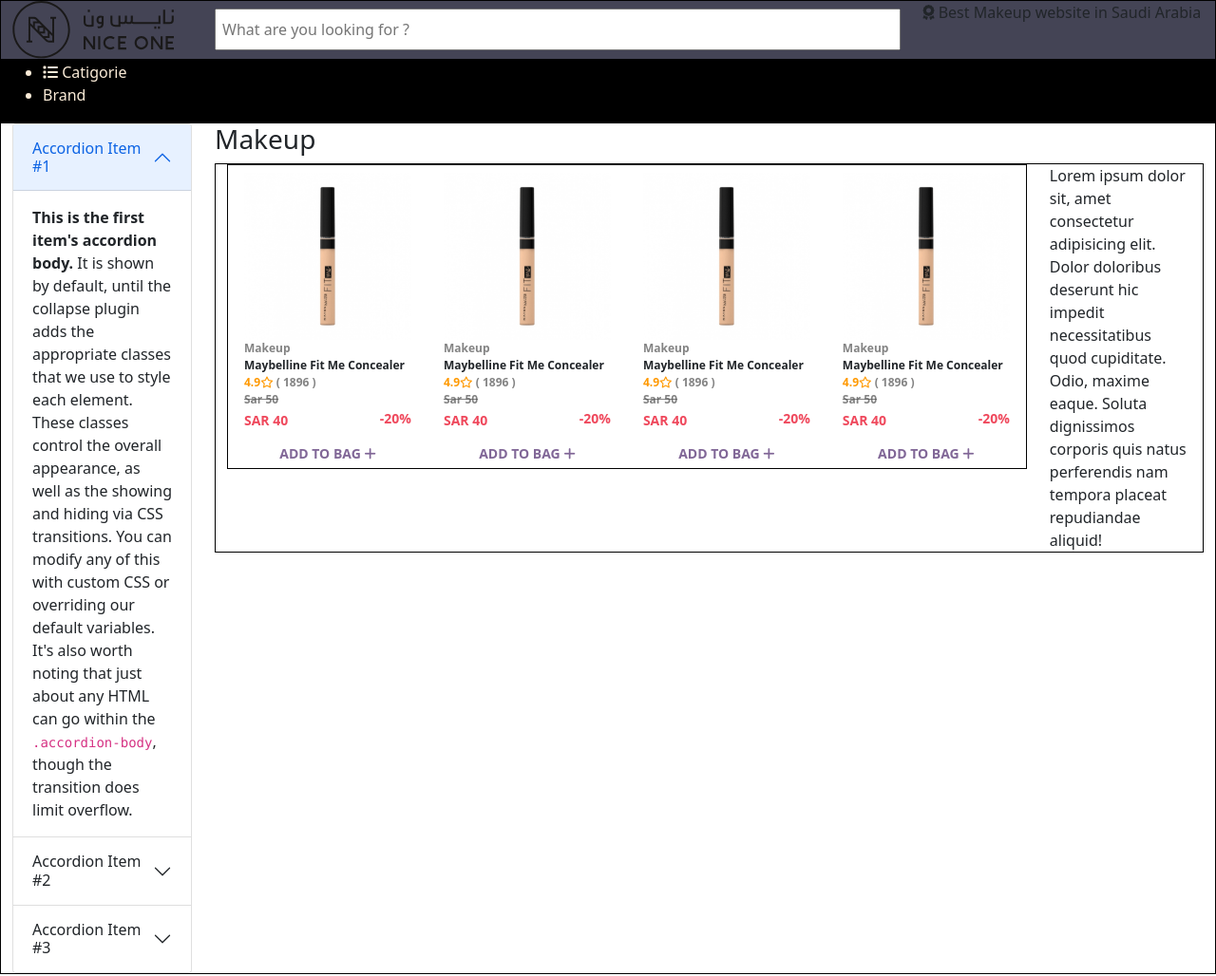
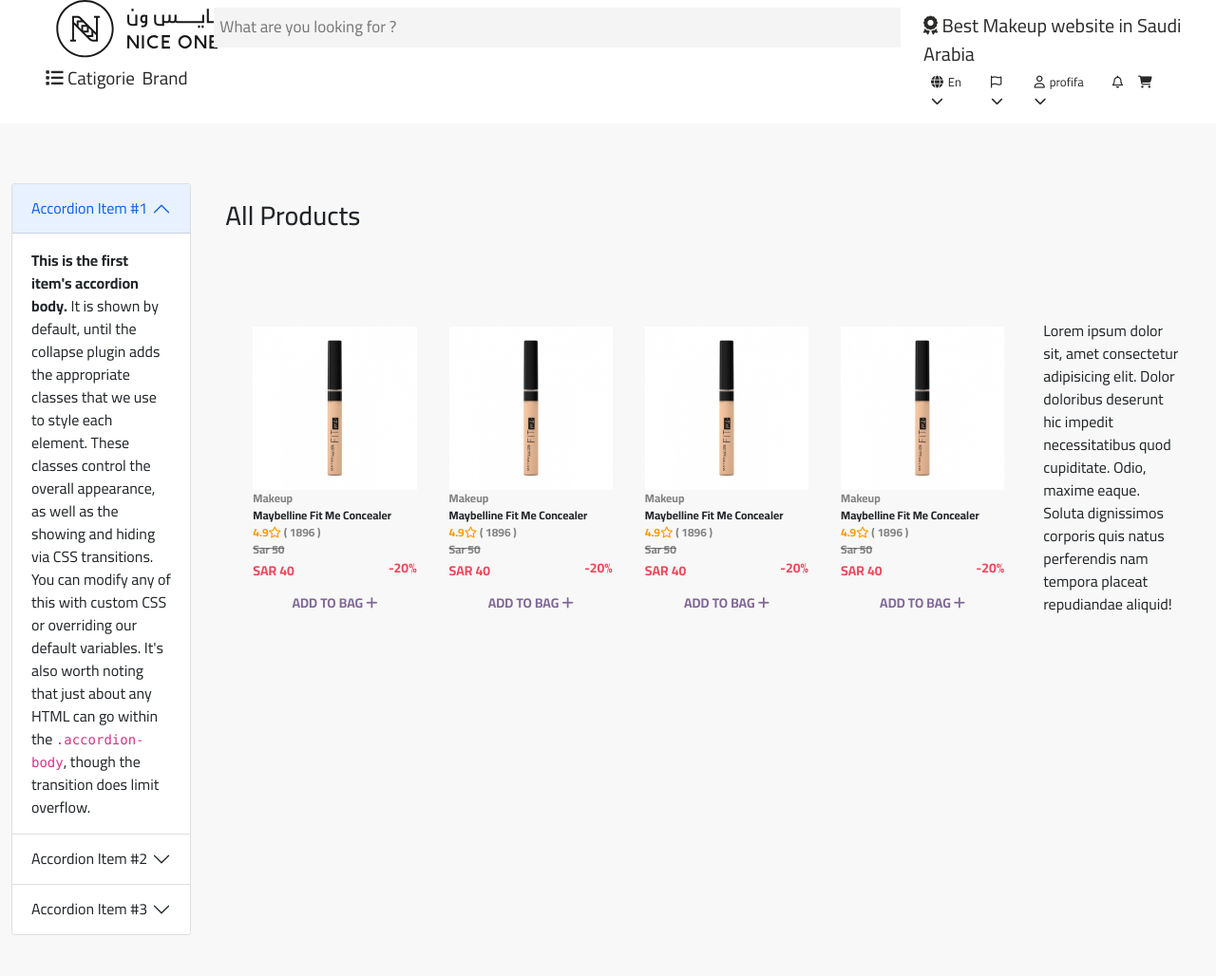
Before and after one commit to alihatem360/Clone-NiceOne, a plain HTML site: page index.html in a window 1280 px wide. Shown: the top 1028 px of the page at 95% size. Drawn offline with nearby package versions, Linux system fonts and the light colour scheme.

Commit message:
update index & style files

```diff
--- a/index.html
+++ b/index.html
@@ -4,12 +4,19 @@
     <meta charset="UTF-8" />
     <meta http-equiv="X-UA-Compatible" content="IE=edge" />
     <meta name="viewport" content="width=device-width, initial-scale=1.0" />
+    <link rel="preconnect" href="https://fonts.googleapis.com" />
+    <link rel="preconnect" href="https://fonts.gstatic.com" crossorigin />
+    <link
+      href="https://fonts.googleapis.com/css2?family=Cairo:wght@200;300;400;500;600;700&display=swap"
+      rel="stylesheet"
+    />
     <link
       href="https://cdn.jsdelivr.net/npm/bootstrap@5.0.2/dist/css/bootstrap.min.css"
       rel="stylesheet"
       integrity="sha384-EVSTQN3/azprG1Anm3QDgpJLIm9Nao0Yz1ztcQTwFspd3yD65VohhpuuCOmLASjC"
       crossorigin="anonymous"
     />
+
     <link rel="stylesheet" href="style.css" />
     <title>Document</title>
   </head>
@@ -60,7 +67,7 @@
     <div class="down__nav">
       <div class="row">
         <div class="col-lg-2">
-          <div class="down__nav__catigory@Brand">
+          <div class="down__nav__catigory__Brand">
             <ul>
               <li>
                 <i class="fa-solid fa-list"></i>
@@ -71,7 +78,28 @@
           </div>
         </div>
         <div class="col-lg-7"></div>
-        <div class="col-lg-3"></div>
+        <div class="col-lg-3">
+          <div class="down__nav__icons">
+            <ul>
+              <li>
+                <i class="fa-solid fa-globe"></i>
+                En
+                <i class="fa-solid fa-chevron-down"></i>
+              </li>
+              <li>
+                <i class="fa-regular fa-flag"></i>
+                <i class="fa-solid fa-chevron-down"></i>
+              </li>
+              <li>
+                <i class="fa-regular fa-user"></i>
+                profifa
+                <i class="fa-solid fa-chevron-down"></i>
+              </li>
+              <li><i class="fa-regular fa-bell"></i></li>
+              <li><i class="fa-solid fa-shopping-cart"></i></li>
+            </ul>
+          </div>
+        </div>
       </div>
     </div>
 
@@ -180,9 +208,15 @@
         </div>
 
         <div class="col-lg-10">
+          <div class="mainSection__seconde">
+            <div class="row">
+              <div class="col-lg-12">
+                <div class="mainSection__content__header">
+                  <h3>All Products</h3>
+                </div>
+              </div>
+              <div class="col-lg-12">
                 <div class="mainSection__content">
-            <h3>Makeup</h3>
-
                   <div class="row">
                     <div class="col-lg-10">
                       <div class="row">
@@ -208,7 +242,9 @@
                               class="mainSection__content__item__newPrice position-relative"
                             >
                               <span>SaR 40</span>
-                        <span class="position-absolute top-0 end-0">-20%</span>
+                              <span class="position-absolute top-0 end-0"
+                                >-20%</span
+                              >
                             </div>
                           </div>
                           <div class="mainSection__content__item__footer">
@@ -240,7 +276,9 @@
                               class="mainSection__content__item__newPrice position-relative"
                             >
                               <span>SaR 40</span>
-                        <span class="position-absolute top-0 end-0">-20%</span>
+                              <span class="position-absolute top-0 end-0"
+                                >-20%</span
+                              >
                             </div>
                           </div>
                           <div class="mainSection__content__item__footer">
@@ -272,7 +310,9 @@
                               class="mainSection__content__item__newPrice position-relative"
                             >
                               <span>SaR 40</span>
-                        <span class="position-absolute top-0 end-0">-20%</span>
+                              <span class="position-absolute top-0 end-0"
+                                >-20%</span
+                              >
                             </div>
                           </div>
                           <div class="mainSection__content__item__footer">
@@ -304,7 +344,9 @@
                               class="mainSection__content__item__newPrice position-relative"
                             >
                               <span>SaR 40</span>
-                        <span class="position-absolute top-0 end-0">-20%</span>
+                              <span class="position-absolute top-0 end-0"
+                                >-20%</span
+                              >
                             </div>
                           </div>
                           <div class="mainSection__content__item__footer">
@@ -317,10 +359,14 @@
                     </div>
 
                     <div class="col-lg-2">
-                Lorem ipsum dolor sit, amet consectetur adipisicing elit. Dolor
-                doloribus deserunt hic impedit necessitatibus quod cupiditate.
-                Odio, maxime eaque. Soluta dignissimos corporis quis natus
-                perferendis nam tempora placeat repudiandae aliquid!
+                      Lorem ipsum dolor sit, amet consectetur adipisicing elit.
+                      Dolor doloribus deserunt hic impedit necessitatibus quod
+                      cupiditate. Odio, maxime eaque. Soluta dignissimos
+                      corporis quis natus perferendis nam tempora placeat
+                      repudiandae aliquid!
+                    </div>
+                  </div>
+                </div>
               </div>
             </div>
           </div>
--- a/style.scss
+++ b/style.scss
@@ -1,11 +1,16 @@
+// * {
+//   border: 1px solid red;
+// }
+
 .row {
   padding: 0px 0px 0px 0px;
   margin: 0px 0px 0px 0px;
-  border: 1px solid #000000;
 }
 
 body {
   height: 2000px;
+  font-family: "Cairo", sans-serif;
+  background-color: #f8f8f8;
 }
 
 //  upper nav
@@ -13,24 +18,91 @@ body {
 .upper__nav {
   position: fixed;
   width: 100%;
-  background-color: #445;
+  z-index: 123;
+  color: #2a2c2a;
+  background-color: #ffffff;
+  .upper__nav__logo {
+    img {
+      padding: 0 0 0 47px;
+    }
   }
   .upper__nav__input {
     input {
       width: 100%;
       margin-top: 8px;
       padding: 8px 6px;
+      border: none;
+      background-color: #f4f4f4;
+      font-size: 17px;
+    }
+  }
+
+  .upper__nav__best {
+    font-size: 20px;
+    padding-top: 12px;
   }
 }
 
 .down__nav {
-  background-color: #000000;
+  background-color: #fff;
+  color: #000000d6;
   padding-top: 63px;
+  .down__nav__catigory__Brand {
+    ul {
+      display: flex;
+      justify-content: space-around;
+      padding-top: 5px;
+
+      li {
+        list-style: none;
+        font-size: 19px;
+        a {
+          text-decoration: none;
           color: antiquewhite;
+        }
+      }
+    }
+  }
+
+  .down__nav__icons {
+    display: flex;
+    justify-content: space-around;
+    padding-top: 5px;
+    padding-bottom: 5px;
+    ul {
+      display: flex;
+      justify-content: space-around;
+      padding: 9px 0px;
+      margin: 0 16% 0 0px;
+      li {
+        list-style: none;
+        font-size: 13px;
+        padding: 0 6px;
+        i {
+          padding: 0 2px;
+        }
+      }
+    }
+  }
 }
 
 // mainSection__content__item style
+
 .mainSection {
+  .row .accordion {
+    padding: 63px 0px 0px 0px;
+  }
+
+  .mainSection__seconde {
+    margin: 81px 0 0 0;
+  }
+}
+
+.mainSection__content {
+  margin: 83px 0 0 0;
+  h3 {
+    margin: 0 0 48px 0;
+  }
 }
 .mainSection__content__item {
   // box-shadow: 2px 3px 11px 0px;
```
Also changed, not shown: style.css, 1 other file. Lines whose indentation alone changed are shown as unchanged.
